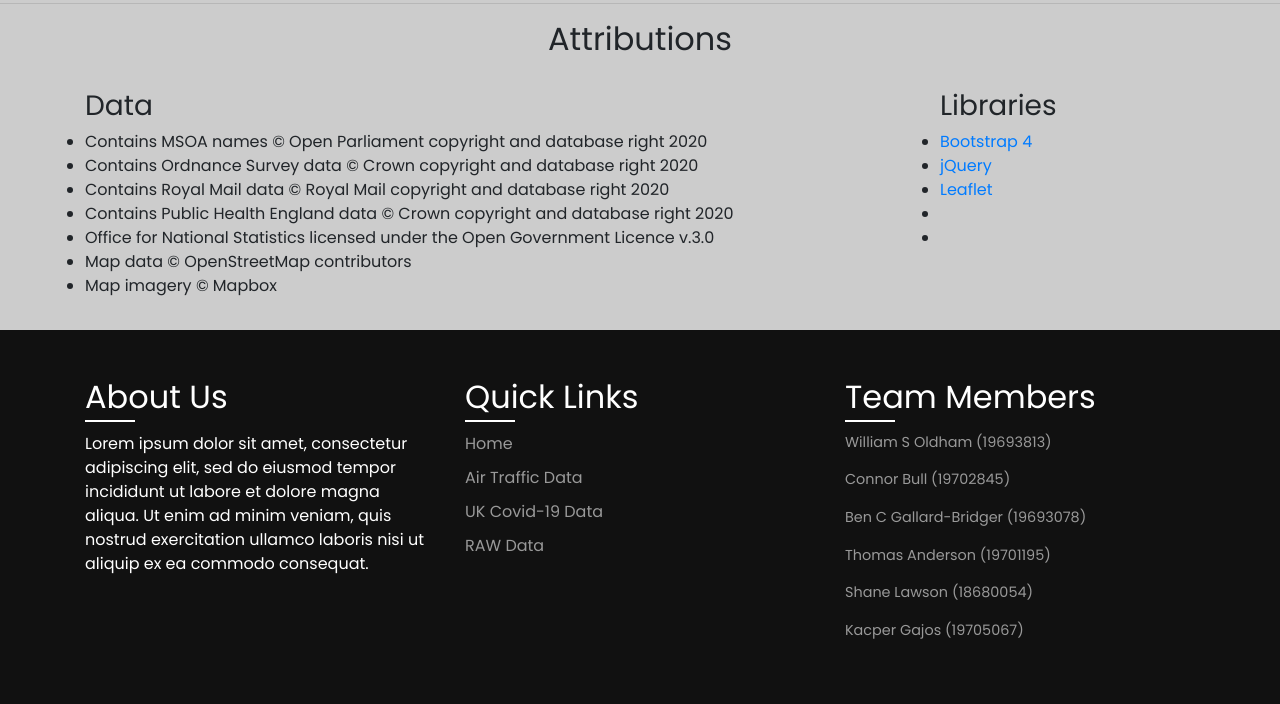
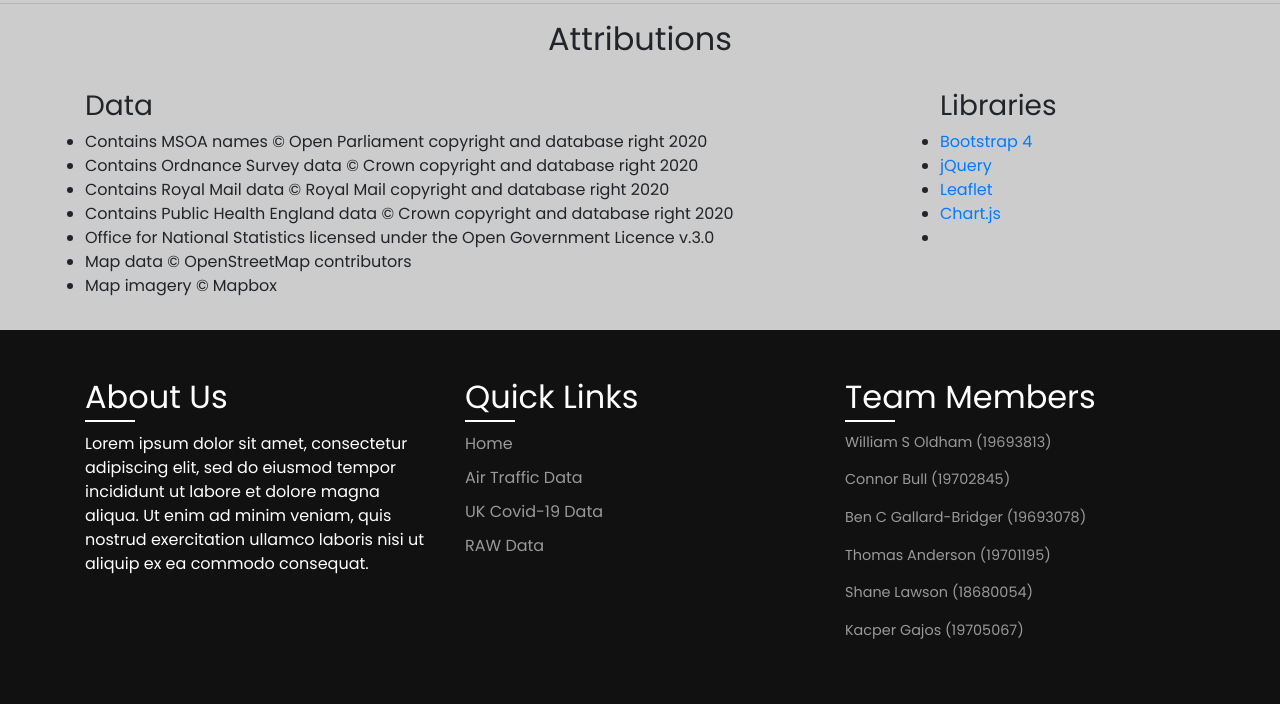
Before and after one commit to binaryoverload/TSEGroup8Website, a Flask app: page / in a window 1280 px wide. Shown: the part 3352-4056 px from the top of the page. Run offline with Flask 2, Linux system fonts and the light colour scheme; some libraries are stand-ins or nearby versions.

Commit message:
Chart JS as a library

```diff
--- a/templates/index.html
+++ b/templates/index.html
@@ -279,7 +279,7 @@
                     <li><a href="https://getbootstrap.com/">Bootstrap 4</a></li>
                     <li><a href="https://jquery.com/">jQuery</a></li>
                     <li><a href="https://leafletjs.com/">Leaflet</a></li>
-                    <li></li>
+                    <li><a href="https://www.chartjs.org/">Chart.js</a></li>
                     <li></li>
                 </ul>
             </div>
```
